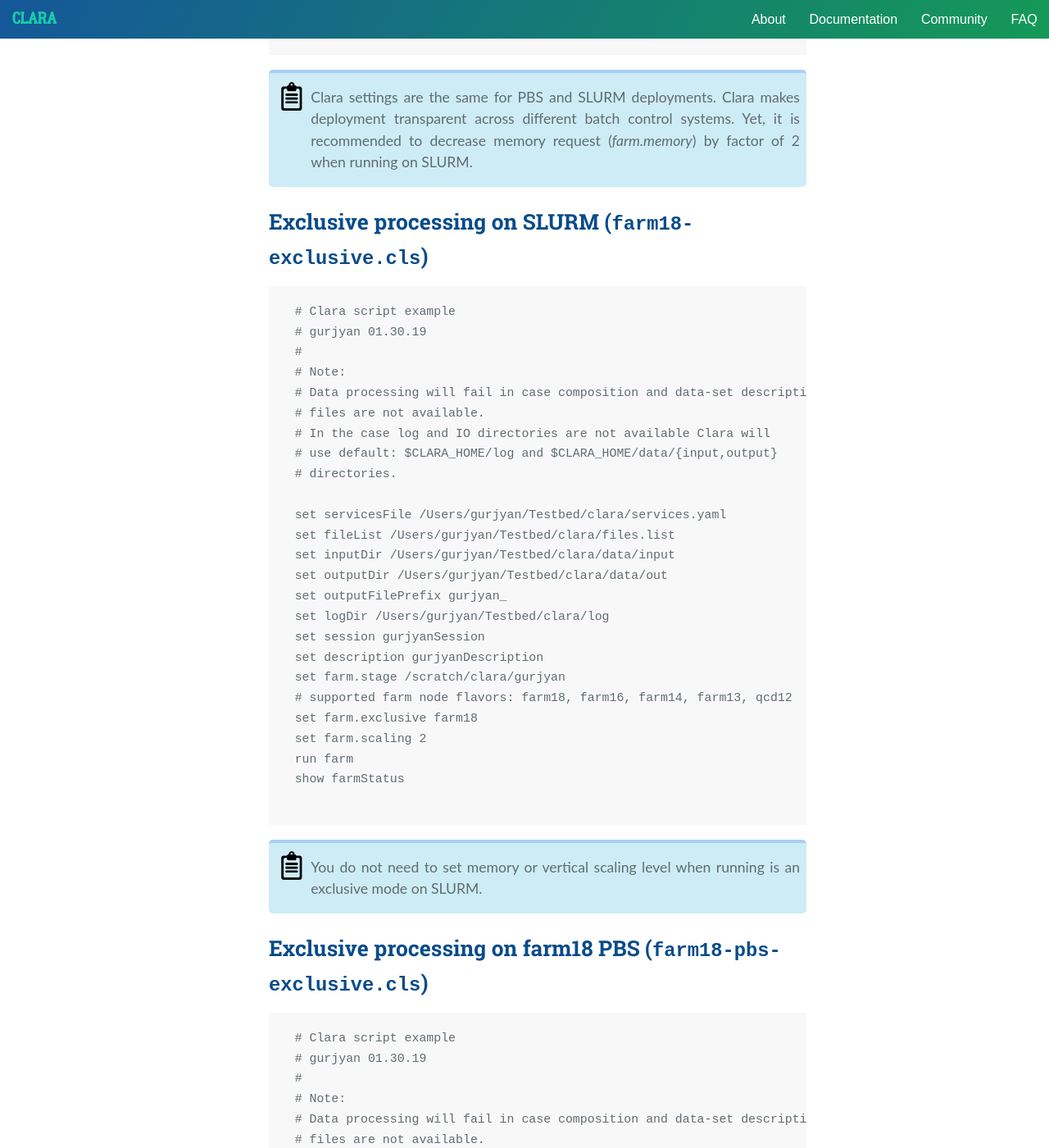
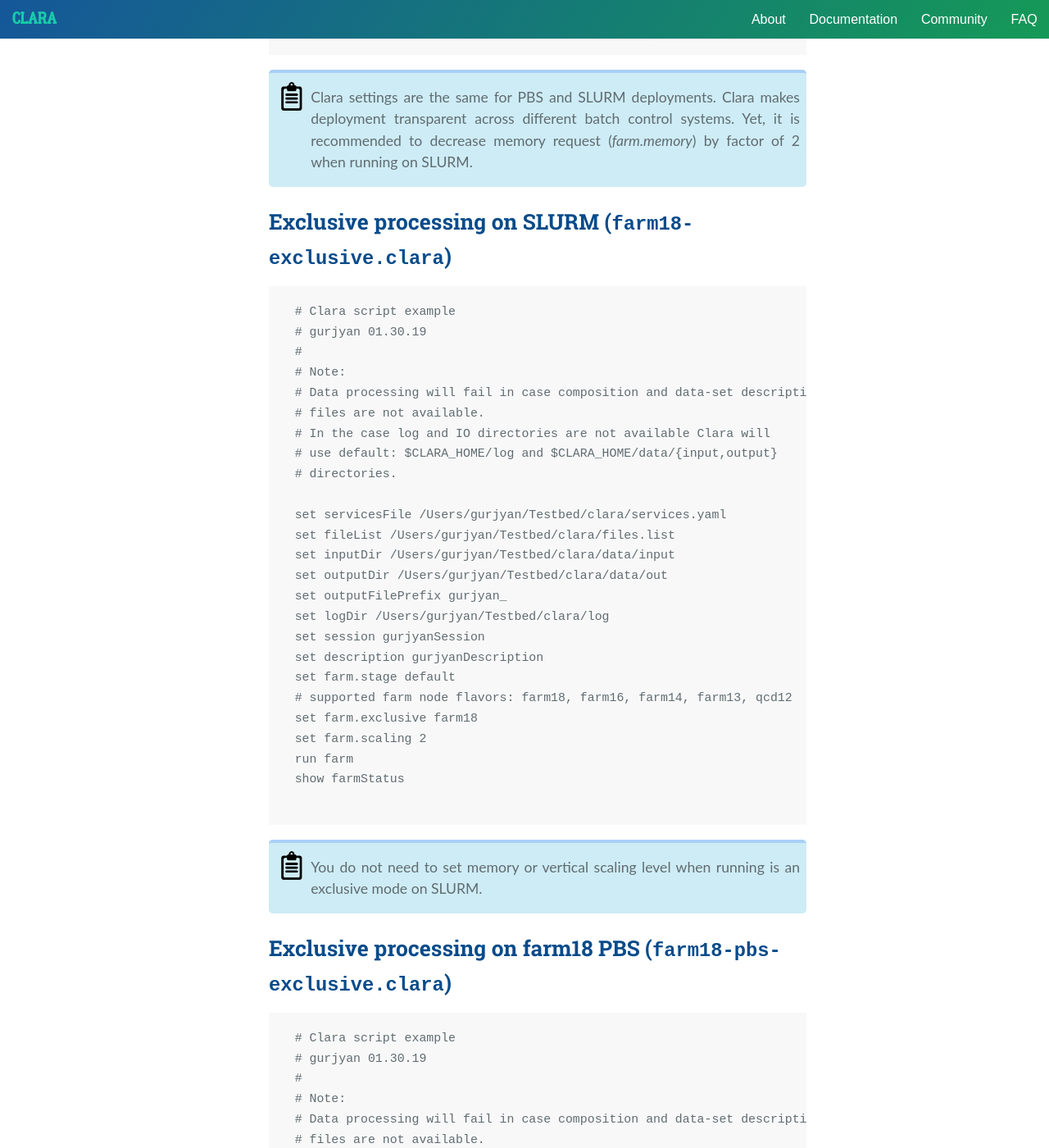
Before and after one commit to JeffersonLab/clara-docs, a Jekyll site: the page built from docs/clas/clara-scripts.md, in a window 1280 px wide and 1400 px high, scrolled down 1733 px. Shown: the whole window at 82% size. Built offline with Jekyll 4.4.1, drawn with Linux system fonts in a browser that asks for light colours; nearby versions of some CDN libraries; some of the changed text lies outside the part shown.

````diff
--- a/docs/clas/clara-scripts.md
+++ b/docs/clas/clara-scripts.md
@@ -5,11 +5,11 @@
 <div class="admonition note" markdown="1">
 To start a data processing with a specified script, run:
 
-`$ $CLARA_HOME/bin/clara-shell xyz.cls`
+`$ $CLARA_HOME/bin/clara-shell xyz.clara`
 </div>
 
 
-## Local processing (`local.cls`)
+## Local processing (`local.clara`)
 
 ```
 # Clara script example
@@ -36,7 +36,7 @@
 ```
 
 
-## Farm shared processing (`farm-shared.cls`)
+## Farm shared processing (`farm-shared.clara`)
 
 Here we are not requesting a specific JLAB farm node flavor.
 If you need to run on a specific node add the following line to the script:
@@ -65,7 +65,7 @@
 set logDir /Users/gurjyan/Testbed/clara/log
 set session gurjyanSession
 set description gurjyanDescription
-set farm.stage /scratch/clara/gurjyan
+set farm.stage default
 set farm.cpu 8
 set farm.memory 30
 set farm.disk 10
@@ -82,7 +82,7 @@
 </div>
 
 
-## Exclusive processing on SLURM (`farm18-exclusive.cls`)
+## Exclusive processing on SLURM (`farm18-exclusive.clara`)
 
 ```
 # Clara script example
@@ -103,7 +103,7 @@
 set logDir /Users/gurjyan/Testbed/clara/log
 set session gurjyanSession
 set description gurjyanDescription
-set farm.stage /scratch/clara/gurjyan
+set farm.stage default
 # supported farm node flavors: farm18, farm16, farm14, farm13, qcd12
 set farm.exclusive farm18
 set farm.scaling 2
@@ -118,7 +118,7 @@
 </div>
 
 
-## Exclusive processing on farm18 PBS (`farm18-pbs-exclusive.cls`)
+## Exclusive processing on farm18 PBS (`farm18-pbs-exclusive.clara`)
 
 ```
 # Clara script example
@@ -139,7 +139,7 @@
 set logDir /Users/gurjyan/Testbed/clara/log
 set session gurjyanSession
 set description gurjyanDescription
-set farm.stage /scratch/clara/gurjyan
+set farm.stage default
 set farm.node farm18
 set farm.cpu 80
 set farm.memory 00
@@ -151,7 +151,7 @@
 ```
 
 
-## Exclusive processing on farm16 PBS (`farm18-pbs-exclusive.cls`)
+## Exclusive processing on farm16 PBS (`farm18-pbs-exclusive.clara`)
 
 ```
 # Clara script example
@@ -172,7 +172,7 @@
 set logDir /Users/gurjyan/Testbed/clara/log
 set session gurjyanSession
 set description gurjyanDescription
-set farm.stage /scratch/clara/gurjyan
+set farm.stage default
 set farm.node farm16
 set farm.cpu 72
 set farm.memory 60
````
Also changed, not shown: docs/clas/hands-on.md (+24 -9 lines), 1 other file.
